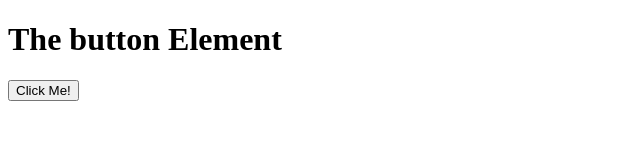
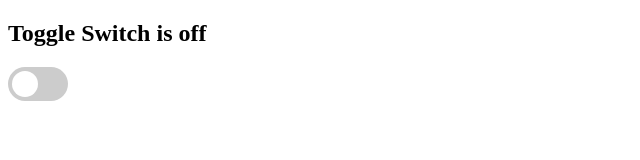
Before and after one commit to toeictest/toeictest.github.io, a plain HTML site: page tnex.html in a window 1280 px wide. Shown: the whole page, without its empty margins (0-640 px from the left). Drawn offline with Linux system fonts and the light colour scheme.

Commit message:
Update tnex.html

```diff
--- a/tnex.html
+++ b/tnex.html
@@ -1,12 +1,37 @@
 <!DOCTYPE html>
 <html>
-<body>
+    <head>
 
-<h1>The button Element</h1>
 
-<button type="button" onclick="if (messageHandler) {
-            messageHandler.postMessage(123);
-        }">Click Me!</button>
+        <meta name="viewport" content="width=device-width, initial-scale=1"/>
+        <style>
+            .switch { position: relative; display: inline-block; width: 60px; height: 34px; }
+            .switch input { opacity: 0; width: 0; height: 0; }
+            label.switch { outline: none; }
+            .slider { position: absolute; cursor: pointer; top: 0; left: 0; right: 0; bottom: 0; background-color: #ccc; -webkit-transition: .4s; transition: .4s; outline: none; }
+            .slider:before { position: absolute; content: ""; height: 26px; width: 26px; left: 4px; bottom: 4px; background-color: white; -webkit-transition: .4s; transition: .4s; }
+            input:checked + .slider { background-color: #2196F3; }
+            input:focus + .slider { box-shadow: 0 0 1px #2196F3; }
+            input:checked + .slider:before { -webkit-transform: translateX(26px); -ms-transform: translateX(26px); transform: translateX(26px); }
+            .slider.round { border-radius: 34px; }
+            .slider.round:before { border-radius: 50%; }
+        </style>
+    </head>
+    <body>
+        <h2 id="value">Toggle Switch is off</h2>
+        <label class="switch">
+            <input type="checkbox" name="myCheckbox">
+            <span class="slider round"></span>
+        </label>
+    </body>
+            <script type="text/javascript">
+    var _selector = document.querySelector('input[name=myCheckbox]');
+    _selector.addEventListener('change', function(event) {
+        var message = (_selector.checked) ? "Toggle Switch is on" : "Toggle Switch is off";
 
-</body>
+        if (messageHandler) {
+            messageHandler.postMessage(message);
+        }
+        });
+</script>
 </html>
```
